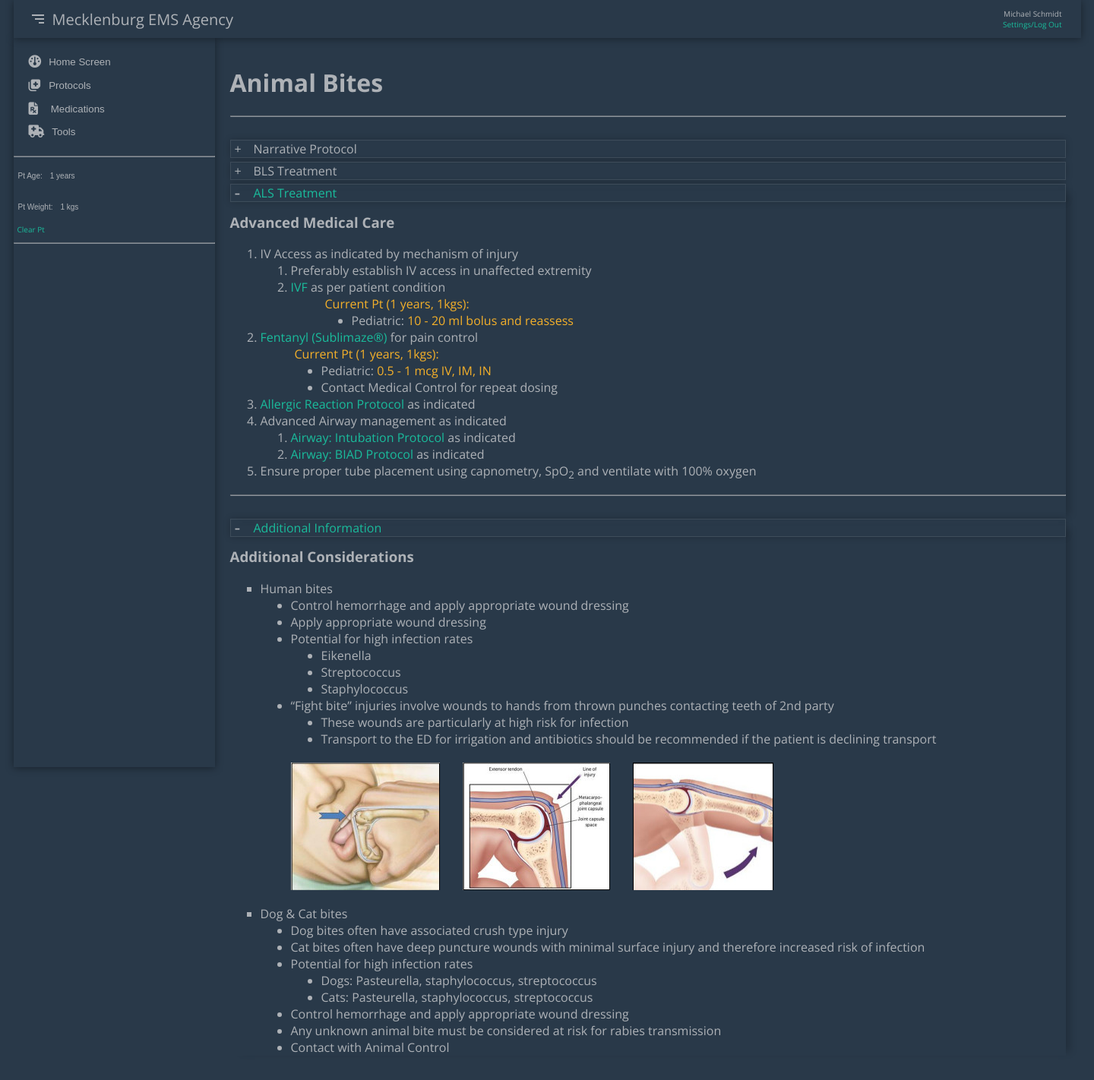
After one commit to CynicalSaint48/MyMedicAppsProtocols, a Flask app: page /protocols/animal_bites in a window 1440 px wide. The commit adds this page. Shown: the whole page at 76% size. Run offline with Flask 3, Linux system fonts and the light colour scheme; a user stored in the database is signed in; some libraries are stand-ins or nearby versions; some web fonts are replaced.

Commit message:
Implemented Animal Bites Protocol

```diff
--- a/master/protocols/routes.py
+++ b/master/protocols/routes.py
@@ -126,3 +126,38 @@ def bites():
             ptMax100 = False
 
     return render_template('/protocols/Bites_Envenomations.html', ptAdult=ptAdult, ptMax43=ptMax43, ptMax50=ptMax50, ptMax100=ptMax100, ptYears=ptYears, ptKgs=ptKgs)
+
+@protocols.route("/protocols/animal_bites")
+def animalBites():
+
+
+    if not session['ptYears']:
+        ptYears = 0
+        ptKgs = 0.0
+    else:
+        ptYears = session['ptYears']
+        ptKgs = session['ptKgs']
+
+    ptAdult = False
+    ptMax43 = False
+    ptMax100 = False
+
+
+    if ptYears >= 18:
+        ptAdult = True
+    else:
+        ptAdult = False
+
+    if ptKgs >= 100:
+            ptMax43 = True
+            ptMax100 = True
+
+    elif ptKgs >= 43:
+        ptMax43 = True
+        ptMax100 = False
+
+    else:
+            ptMax43 = False
+            ptMax100 = False
+
+    return render_template('/protocols/AnimalBites.html', ptAdult=ptAdult, ptMax43=ptMax43, ptMax100=ptMax100, ptYears=ptYears, ptKgs=ptKgs)
--- a/master/static/styles.css
+++ b/master/static/styles.css
@@ -819,6 +819,11 @@ hr {
    margin: 20px;
 }
 
+.human-bites-images {
+   margin-top: 20px;
+   margin-bottom: 20px;
+}
+
 
 @media (max-width: 950px){
    .med-image {
@@ -953,6 +958,12 @@ hr {
       align-items: center;
    }
 
+   .human-bites-images {
+      display: flex;
+      flex-wrap: wrap;
+      gap: 30px;
+   }
+
 }
 
 input::-webkit-outer-spin-button,
--- a/master/templates/base.html
+++ b/master/templates/base.html
@@ -64,7 +64,7 @@
                                     <button class="bottom-list-button"><a href="{{ url_for('protocols.bites')}}"><div class="hidden-sidebar">Bites and Envenomations</div></a>
                                 </li>
                                 <li>
-                                    <button class="bottom-list-button"><a href="{{ url_for('main.home')}}"><div class="hidden-sidebar">Animal Bites</div></a>
+                                    <button class="bottom-list-button"><a href="{{ url_for('protocols.animalBites')}}"><div class="hidden-sidebar">Animal Bites</div></a>
                                 </li>
                                 <li>
                                     <button class="bottom-list-button"><a href="{{ url_for('main.home')}}"><div class="hidden-sidebar">Assault</div></a>
--- /dev/null
+++ b/master/templates/protocols/AnimalBites.html
@@ -0,0 +1,215 @@
+{% extends "base.html" %}
+{% block content %}
+<div class="container content1">
+    <div class="accordian">
+        <H1>Animal Bites</H1><hr><br>
+        <div>
+            <input type="checkbox" name="accordian" id=" animalBiteNarrative" class="accordian__input" {% if current_user.showNarrative %}checked="checked"{% endif %}>
+            <label for=" animalBiteNarrative" class="accordian__label">Narrative Protocol</label>
+            <div class="narrativeSection">
+                <H3>Types</H3>
+                    <ul class="typeslist">
+                        <li> Cat bite </li>
+                        <li> Dog bite </li>
+                        <li> Human bite </li>
+                        <li> Insect sting </li>
+                        <li> Other animal bites </li>
+                    </ul>
+                    <hr><br>
+        </div>
+        <div>
+            <input type="checkbox" name="accordian" id=" animalBiteBasicTreatment" class="accordian__input" {% if current_user.showBasic %}checked="checked"{% endif %}>
+            <label for=" animalBiteBasicTreatment" class="accordian__label">BLS Treatment</label>
+            <div class="basicTreatmentSection">
+                <h3>Basic Medical Care</h3>
+                <p class="basicCare orderedList">
+                    <ol>
+                        <li>Ensure scene safety</li>
+                        <li><a FIXME:href=""FIXME:>Medical Initial Assessment Protocol</a> or <a FIXME:href=""FIXME:>Pediatric Initial Assessment Protocol</a></li>
+                        <li><a FIXME:href=""FIXME:>Trauma Initial Assessment Protocol</a> or <a FIXME:href=""FIXME:>Pediatric Trauma Assessment Protocol</a></li>
+                        <li>Control Bleeding</li>
+                        <li>Assess vital signs</li>
+                        <li>Provide supplemenmtal oxygen per patient condition to maintain SpO<sub>2</sub> = 94 - 97%</li>
+                        <li>Provide local wound care and dress wound as appropriate</li>
+                        <li>Copiously irrigate with normal saline</li>
+                        <li>Remove any constricting clothing or jewelry/watches</li>
+                        <li>Splint affected extremity as needed for patient comfort</li>
+                        <li><a href="{{url_for('protocols.allergy')}}">Allergic Reaction Protocol</a> as indicated </li>
+                        <li><a FIXME:FIXME:href=""FIXME:FIXME:> Acetaminophen (Tylenol®)</a> for pain control
+                            {% if ptYears %}
+                                {% if ptAdult %}
+                                    <ul>
+                                        <div class="currentPatient">Current Pt ({{ ptYears }} years, {{ ptKgs }}kgs):</div>
+                                        <ul><li>Adult: <b style="color:#f4b02a;font-weight:500"> 650 - 975 mg PO </b></li></ul>
+                                    </ul>
+                                {% else %}
+                                    {% if ptMax43 %}
+                                        <ul>
+                                            <div class="currentPatient">Current Pt ({{ ptYears }} years, {{ ptKgs }}kgs):</div>
+                                            <ul><li>Pediatric: <b style="color:#D2042D;font-weight:600">maximum dose</b>; <b style="color:#f4b02a"> 650 mg PO</b></li></ul>
+                                        </ul>
+                                    {% else %}
+                                        <ul>
+                                            <div class="currentPatient">Current Pt ({{ ptYears }} years, {{ ptKgs }}kgs):</div>
+                                            <ul><li>Pediatric: <b style="color:#f4b02a;font-weight:500"> {{ ptKgs * 15 }}mg PO</b></li></ul>
+                                        </ul>
+                                    {% endif %}
+                                {% endif %}
+                        {% else %}
+                            <ol>
+                                <li> Adult: 650 - 975 mg PO</li>
+                                <li> Pediatric: 15 mg/kg PO <b style="color:#D2042D;font-weight:600">(maximum 650 mg)</b>
+                                </li>
+                            </ol>
+                        {% endif %}
+                        </li>
+                        <li> Alternative pain control: nitrous oxide via patient-controlled inhalation </li>
+                    </ol>
+                </p><hr><br>
+            </div>
+        </div>
+        <div>
+            <input type="checkbox" name="accordian" id=" animalBiteAdvancedTreatment" class="accordian__input" {% if current_user.showAdvanced %}checked="checked"{% endif %}>
+            <label for=" animalBiteAdvancedTreatment" class="accordian__label">ALS Treatment</label>
+            <div class="advancedTreatmentSection">
+                <h3>Advanced Medical Care</h3>
+                    <p class="advancedCare orderedList">
+                        <ol>
+                            <li>IV Access as indicated by mechanism of injury</li>
+                                <ol>
+                                    <li>Preferably establish IV access in unaffected extremity</li>
+                                    <li><a FIXME:href=""FIXME:>IVF</a> as per patient condition
+                                        <ol>
+                                            {% if ptYears %}
+                                                {% if ptAdult %}
+                                                        <div class="currentPatient">Current Pt ({{ ptYears }} years, {{ ptKgs }}kgs):</div>
+                                                            <ul><li>Adult: <b style="color:#f4b02a;font-weight:500">TKO to wide open</b></li></ul>
+                                                {% else %}
+                                                        <div class="currentPatient">Current Pt ({{ ptYears }} years, {{ ptKgs }}kgs):</div>
+                                                            <ul><li>Pediatric: <b style="color:#f4b02a;font-weight:500">{{ ptKgs * 10 }} - {{ ptKgs * 20 }} ml bolus and reassess</b></li></ul>
+                                                {% endif %}
+                                            {% else %}
+                                                <ol>
+                                                    <li> Adult: TKO to wide open</li>
+                                                    <li>Pediatric: 10 - 20 ml/kg bolus and reassess</li>
+                                                </ol>
+                                            {% endif %}
+                                        </ol>
+                                    </li>
+                                </ol>
+
+                            <li><a FIXME:FIXME:href=""FIXME:FIXME:>Fentanyl (Sublimaze®)</a> for pain control
+                                {% if ptYears %}
+                                    {% if ptAdult %}
+                                        {% if ptMax100 %}
+                                            <ul>
+                                                <div class="currentPatient">Current Pt ({{ ptYears }} years, {{ ptKgs }}kgs):</div>
+                                                <ul>
+                                                    <li> Adult: <b style="color:#f4b02a;font-weight:500"> {{ ptKgs / 2 }} - <b style="color:#D2042D;font-weight:600">maximum</b> of 100 mcg IV, IM, IN, IO </b></li>
+                                                    <li> May repeat x1 in 15 minutes as indicated <b style="color:#D2042D;font-weight:600">(maximum 100 mcg maximum any route) </b></li>
+                                                </ul>
+                                            </ul>
+                                        {% else %}
+                                            <ul>
+                                                <div class="currentPatient">Current Pt ({{ ptYears }} years, {{ ptKgs }}kgs):</div>
+                                                <ul>
+                                                    <li> Adult: <b style="color:#f4b02a;font-weight:500"> {{ ptKgs / 2 }} - {{ ptKgs * 1 }} mcg IV, IM, IN, IO </b></li>
+                                                    <li> May repeat x1 in 15 minutes as indicated <b style="color:#D2042D;font-weight:600">(maximum 100 mcg maximum any route) </b></li>
+                                                </ul>
+                                            </ul>
+                                        {% endif %}
+                                    {% else %}
+                                        {% if ptMax100 %}
+                                            <ul>
+                                                <div class="currentPatient">Current Pt ({{ ptYears }} years, {{ ptKgs }}kgs): </div>
+                                                <ul>
+                                                    <li> Pediatric:  <b style="color:#f4b02a;font-weight:500"> {{ ptKgs / 2 }} - <b style="color:#D2042D;font-weight:600">maximum</b> of 100 mcg IV, IM, IN </b></li>
+                                                    <li> Contact Medical Control for repeat dosing </li>
+                                                </ul>
+                                            </ul>
+                                        {% else %}
+                                            <ul>
+                                                <div class="currentPatient">Current Pt ({{ ptYears }} years, {{ ptKgs }}kgs):</div>
+                                                <ul>
+                                                    <li> Pediatric: <b style="color:#f4b02a;font-weight:500"> {{ ptKgs / 2 }} - {{ ptKgs * 1 }} mcg IV, IM, IN </b></li>
+                                                    <li> Contact Medical Control for repeat dosing </li>
+                                                </ul>
+                                            </ul>
+                                        {% endif %}
+                                    {% endif %}
+                            {% else %}
+                                <ol>
+                                    <li> Adult: </li>
+                                        <ul>
+                                            <li> 0.5 - 1 mcg/kg IV, IN, IM, IO (maximum 100 mcg)</li>
+                                            <li> May repeat x1 in 15 minutes as indicated (maximum 100 mcg any route) </li>
+                                        </ul>
+                                    <li> Pediatric: </li>
+                                        <ul>
+                                            <li> 0.5 - 1 mcg/kg IV, IN, IM, IO (maximum 100 mcg)</li>
+                                            <li>  Contact Medical Control for repeat dosing </li>
+                                        </ul>
+                                </ol>
+                            {% endif %}
+                            </li>
+                            <li><a href="{{url_for('protocols.allergy')}}">Allergic Reaction Protocol</a> as indicated </li>
+                            <li>Advanced Airway management as indicated </li>
+                                <ol>
+                                    <li><a FIXME:href="#"FIXME:>Airway: Intubation Protocol</a> as indicated </li>
+                                    <li><a FIXME:href="#"FIXME:>Airway: BIAD Protocol</a> as indicated </li>
+                                </ol>
+                            <li> Ensure proper tube placement using capnometry, SpO<sub>2</sub> and ventilate with 100% oxygen</li>
+                        </ol>
+                    </p><hr><br>
+            </div>
+        </div>
+        <div>
+            <input type="checkbox" name="accordian" id=" animalBiteAdditional" class="accordian__input" {% if current_user.showAdditional %}checked="checked"{% endif %}>
+            <label for=" animalBiteAdditional" class="accordian__label">Additional Information</label>
+            <div class="additionalSection">
+                <h3>Additional Considerations</h3>
+                    <p>
+                        <ul>
+                            <li> Human bites
+                                <ul>
+                                    <li>Control hemorrhage and apply appropriate wound dressing</li>
+                                    <li>Apply appropriate wound dressing</li>
+                                    <li>Potential for high infection rates</li>
+                                        <ul>
+                                            <li>Eikenella</li>
+                                            <li>Streptococcus</li>
+                                            <li>Staphylococcus</li>
+                                        </ul>
+                                    <li> “Fight bite” injuries involve wounds to hands from thrown punches contacting teeth of 2nd party</li>
+                                        <ul>
+                                            <li>These wounds are particularly at high risk for infection</li>
+                                            <li>Transport to the ED for irrigation and antibiotics should be recommended if the patient is declining transport</li>
+                                        </ul>
+                                <div class="human-bites-images">
+                                    <img src="{{ url_for('static', filename='images/protocol/human-bite1.jpg') }}" alt="human bite1">
+                                    <img src="{{ url_for('static', filename='images/protocol/human-bite2.jpg') }}" alt="human bite2">
+                                    <img src="{{ url_for('static', filename='images/protocol/human-bite3.jpg') }}" alt="human bite3">
+                                </div>
+                                </ul>
+                            </li>
+                            <li> Dog & Cat bites
+                                <ul>
+                                    <li>Dog bites often have associated crush type injury</li>
+                                    <li>Cat bites often have deep puncture wounds with minimal surface injury and therefore increased risk of infection</li>
+                                    <li>Potential for high infection rates</li>
+                                        <ul>
+                                            <li>Dogs: Pasteurella, staphylococcus, streptococcus</li>
+                                            <li>Cats: Pasteurella, staphylococcus, streptococcus</li>
+                                        </ul>
+                                    <li>Control hemorrhage and apply appropriate wound dressing</li>
+                                    <li>Any unknown animal bite must be considered at risk for rabies transmission</li>
+                                    <li>Contact with Animal Control</li>
+                                </ul>
+                            </li>
+                        </ul>
+                    </p>
+            </div>
+        </div>
+    </div>
+</div>
+{% endblock %}
```
Also changed, not shown: master/templates/protocols/Bites_Envenomations.html (+6 -6 lines), master/static/images/protocol/human-bite1.jpg (added), master/static/images/protocol/human-bite2.jpg (added), master/static/images/protocol/human-bite3.jpg (added).
